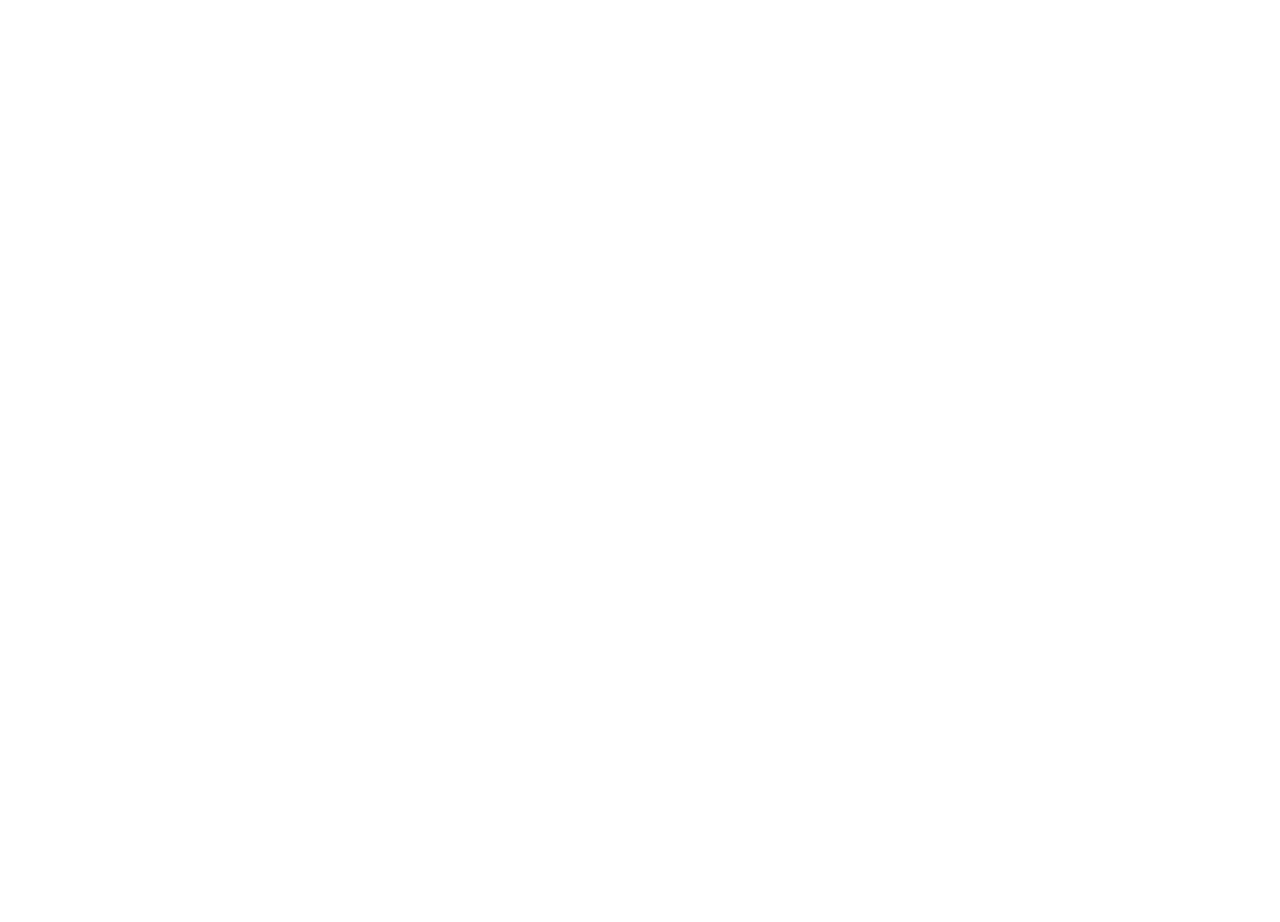
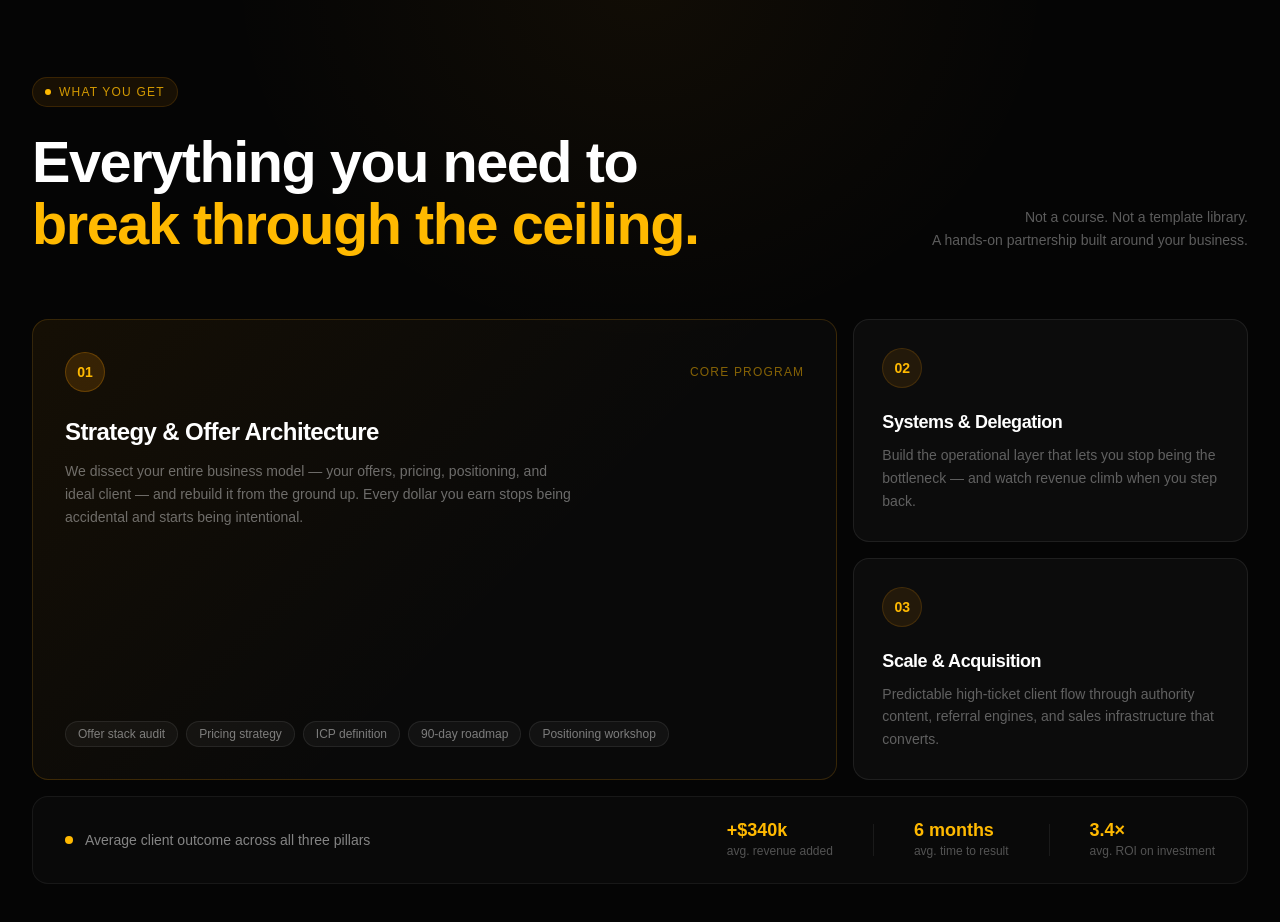
Before and after one commit to qpxv/websites, a Next.js app: page /heroes/business-coach in a window 1280 px wide. Shown: the part 820-1742 px from the top of the page. Before the commit the page ends 800 px from the top, so only its background shows below. Built offline with nearby package versions, Linux system fonts and the light colour scheme.

Commit message:
feat: agents.md changed and also added features section for the business coach website

```diff
--- a/components/heroes/BusinessCoachHero.tsx
+++ b/components/heroes/BusinessCoachHero.tsx
@@ -1,6 +1,10 @@
 export default function BusinessCoachHero() {
   return (
-    <section className="min-h-screen bg-[#050505] flex flex-col relative overflow-hidden">
+    <>
+      {/* ─────────────────────────────────────────────────────────────────
+          HERO
+      ───────────────────────────────────────────────────────────────── */}
+      <section className="min-h-screen bg-[#050505] flex flex-col relative overflow-hidden">
       {/* Background glow */}
       <div
         className="absolute top-[-100px] right-[-100px] w-[700px] h-[700px] rounded-full pointer-events-none"
@@ -131,5 +135,132 @@
         </div>
       </div>
     </section>
+
+      {/* ─────────────────────────────────────────────────────────────────
+          FEATURES — What You Get
+      ───────────────────────────────────────────────────────────────── */}
+      <section className="relative bg-[#050505] pb-32 px-8">
+
+        {/* Amber glowing divider line */}
+        <div className="w-full h-px mb-24" style={{
+          background: 'linear-gradient(to right, transparent 0%, rgba(245,158,11,0.15) 25%, rgba(245,158,11,0.35) 50%, rgba(245,158,11,0.15) 75%, transparent 100%)',
+        }} />
+
+        {/* Soft amber glow — center */}
+        <div className="absolute top-0 left-1/2 -translate-x-1/2 pointer-events-none" style={{
+          width: 900, height: 400,
+          background: 'radial-gradient(ellipse at top, rgba(245,158,11,0.05) 0%, transparent 65%)',
+        }} />
+
+        <div className="max-w-7xl mx-auto relative z-10">
+
+          {/* Header row */}
+          <div className="flex flex-col md:flex-row md:items-end justify-between gap-8 mb-16">
+            <div>
+              <div className="inline-flex items-center gap-2 px-3 py-1.5 rounded-full bg-amber-500/8 border border-amber-500/15 mb-6">
+                <span className="w-1.5 h-1.5 rounded-full bg-amber-400" />
+                <span className="text-amber-400/80 text-xs font-medium tracking-widest uppercase">What You Get</span>
+              </div>
+              <h2 className="text-white font-bold leading-[1.08] tracking-tight" style={{ fontSize: 'clamp(36px, 4.5vw, 64px)' }}>
+                Everything you need to<br />
+                <span className="text-amber-400">break through the ceiling.</span>
+              </h2>
+            </div>
+            <p className="text-white/35 text-sm leading-relaxed max-w-xs md:mb-1 md:text-right">
+              Not a course. Not a template library.<br />
+              A hands-on partnership built around your business.
+            </p>
+          </div>
+
+          {/* Bento grid */}
+          <div className="grid grid-cols-1 lg:grid-cols-3 gap-4">
+
+            {/* Large featured card — spans 2 cols */}
+            <div
+              className="lg:col-span-2 rounded-2xl p-8 flex flex-col justify-between min-h-[340px] hover:-translate-y-0.5 transition-transform duration-300"
+              style={{
+                background: 'linear-gradient(135deg, rgba(245,158,11,0.07) 0%, rgba(255,255,255,0.02) 60%)',
+                border: '1px solid rgba(245,158,11,0.18)',
+              }}
+            >
+              <div>
+                <div className="flex items-center justify-between mb-6">
+                  <div className="w-10 h-10 rounded-full bg-amber-500/15 border border-amber-500/25 flex items-center justify-center">
+                    <span className="text-amber-400 font-bold text-sm">01</span>
+                  </div>
+                  <span className="text-amber-400/50 text-xs font-medium tracking-widest uppercase">Core Program</span>
+                </div>
+                <h3 className="text-white font-bold text-2xl tracking-tight mb-3">Strategy & Offer Architecture</h3>
+                <p className="text-white/40 text-sm leading-relaxed max-w-lg">
+                  We dissect your entire business model — your offers, pricing, positioning, and ideal client — and rebuild it
+                  from the ground up. Every dollar you earn stops being accidental and starts being intentional.
+                </p>
+              </div>
+              <div className="flex flex-wrap gap-2 mt-8">
+                {['Offer stack audit', 'Pricing strategy', 'ICP definition', '90-day roadmap', 'Positioning workshop'].map((tag) => (
+                  <span key={tag} className="px-3 py-1 rounded-full bg-white/[0.04] border border-white/[0.08] text-white/45 text-xs">
+                    {tag}
+                  </span>
+                ))}
+              </div>
+            </div>
+
+            {/* Right column — 2 stacked cards */}
+            <div className="flex flex-col gap-4">
+
+              <div
+                className="rounded-2xl bg-white/[0.03] border border-white/[0.08] p-7 flex-1 hover:-translate-y-0.5 transition-transform duration-300"
+              >
+                <div className="w-10 h-10 rounded-full bg-amber-500/10 border border-amber-500/15 flex items-center justify-center mb-5">
+                  <span className="text-amber-400 font-bold text-sm">02</span>
+                </div>
+                <h3 className="text-white font-bold text-lg tracking-tight mb-2">Systems & Delegation</h3>
+                <p className="text-white/35 text-sm leading-relaxed">
+                  Build the operational layer that lets you stop being the bottleneck — and watch revenue climb when you step back.
+                </p>
+              </div>
+
+              <div
+                className="rounded-2xl bg-white/[0.03] border border-white/[0.08] p-7 flex-1 hover:-translate-y-0.5 transition-transform duration-300"
+              >
+                <div className="w-10 h-10 rounded-full bg-amber-500/10 border border-amber-500/15 flex items-center justify-center mb-5">
+                  <span className="text-amber-400 font-bold text-sm">03</span>
+                </div>
+                <h3 className="text-white font-bold text-lg tracking-tight mb-2">Scale & Acquisition</h3>
+                <p className="text-white/35 text-sm leading-relaxed">
+                  Predictable high-ticket client flow through authority content, referral engines, and sales infrastructure that converts.
+                </p>
+              </div>
+
+            </div>
+
+            {/* Bottom full-width outcome strip */}
+            <div className="lg:col-span-3 rounded-2xl bg-white/[0.02] border border-white/[0.06] px-8 py-6 flex flex-col md:flex-row items-start md:items-center justify-between gap-6">
+              <div className="flex items-center gap-3">
+                <div className="w-2 h-2 rounded-full bg-amber-400" />
+                <span className="text-white/50 text-sm">Average client outcome across all three pillars</span>
+              </div>
+              <div className="flex items-center gap-10">
+                {[
+                  { value: '+$340k', label: 'avg. revenue added' },
+                  { value: '6 months', label: 'avg. time to result' },
+                  { value: '3.4×', label: 'avg. ROI on investment' },
+                ].map((s, i) => (
+                  <div key={i} className="flex items-center gap-10">
+                    <div>
+                      <div className="text-amber-400 font-bold text-lg leading-none">{s.value}</div>
+                      <div className="text-white/30 text-xs mt-1">{s.label}</div>
+                    </div>
+                    {i < 2 && <div className="w-px h-8 bg-white/[0.07]" />}
+                  </div>
+                ))}
+              </div>
+            </div>
+
+          </div>
+        </div>
+      </section>
+
+    </>
   );
 }
```
Also changed, not shown: 1 other file (tests, documents, lock files or other folders).
